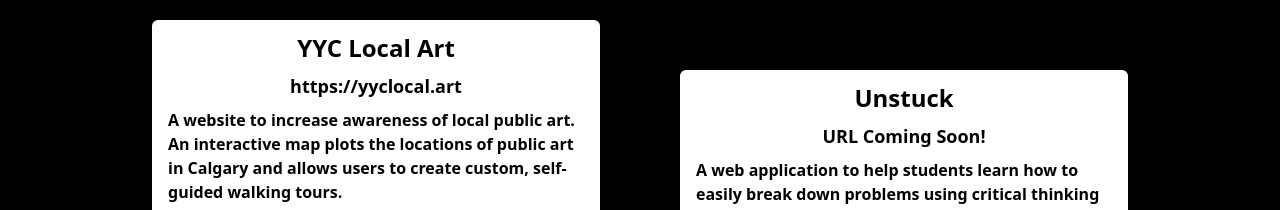
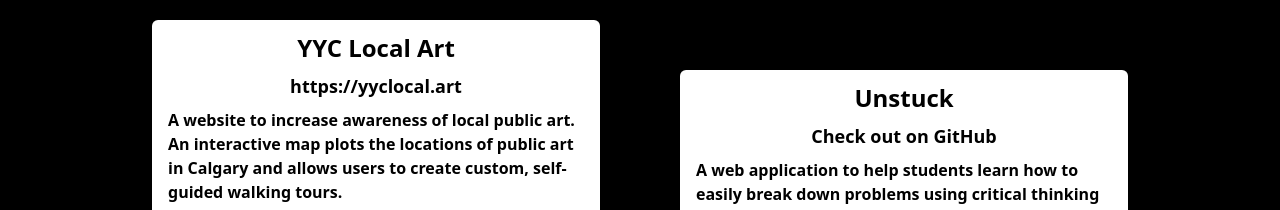
Before and after one commit to jgajdosbomben/portfolio, a React (Vite) app: page / in a window 1280 px wide. Shown: the part 920-1130 px from the top of the page. Built offline with nearby package versions, Linux system fonts and the light colour scheme; grey boxes are pictures that could not be loaded.

Commit message:
Changed text

```diff
--- a/src/data.js
+++ b/src/data.js
@@ -10,7 +10,7 @@
   {
     id: 2,
     name: "Unstuck",
-    url: "URL Coming Soon!",
+    url: "Check out on GitHub",
     description: "A web application to help students learn how to easily break down problems using critical thinking skills.",
     img: "./src/assets/unstuck.png",
   },
```
